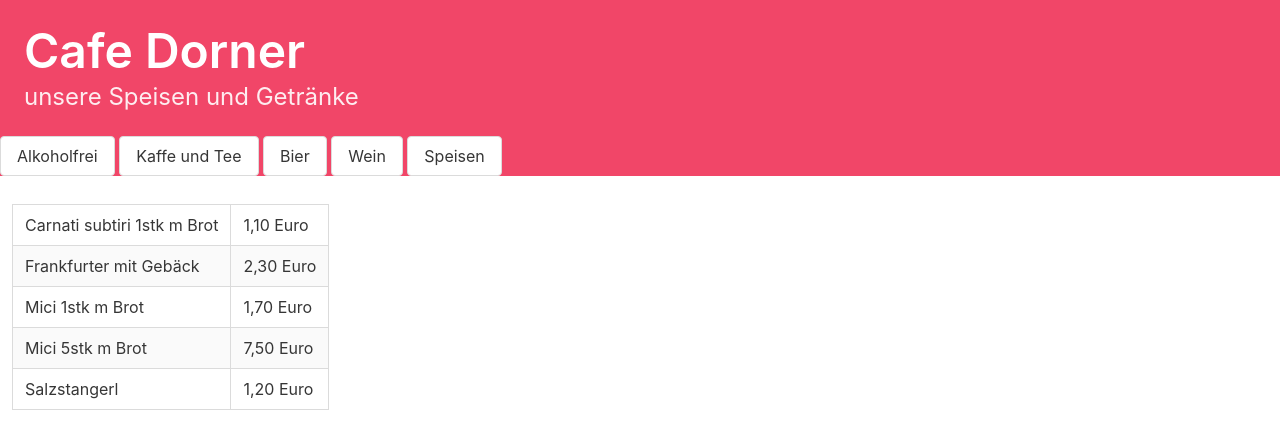
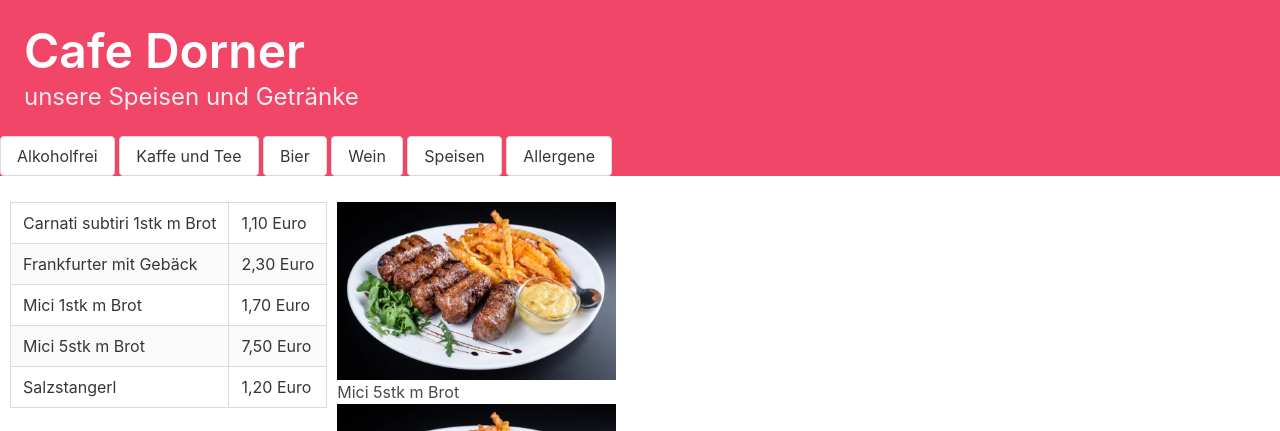
Before and after one commit to pumucklll/menue, a Django app: page /speisen/ in a window 1280 px wide. Shown: the top 431 px of the page. Run offline with Django 5.2, Linux system fonts and the light colour scheme; data comes from the database, SQL or seed files in the repository.

Commit message:
17 Bilder und Allergene

```diff
--- a/menue/urls.py
+++ b/menue/urls.py
@@ -8,6 +8,7 @@ urlpatterns = [
     path("bier/", views.menue_bier.as_view(), name="bier"),
     path("wein/", views.menue_wein.as_view(), name="wein"),
     path("speisen/", views.menue_speisen.as_view(), name="speisen"),
+    path("allergene/", views.menue_allergene.as_view(), name="allergene"),
     path('export-csv/', views.export_csv, name='export_csv'),
     path('export-query-to-csv/', views.export_query_to_csv, name='export_query_to_csv'),
     path('export-html-to-csv/', views.export_html_to_csv, name='export_html_to_csv'),
--- a/menue/views.py
+++ b/menue/views.py
@@ -137,3 +137,10 @@ class menue_alkoholfrei(ListView):
 
     def get_queryset(self):
         return Book.objects.filter(Kategorie="Alkoholfrei")
+
+class menue_allergene(ListView):
+    model = Book
+    template_name = "allergene.html"
+
+    def get_queryset(self):
+        return Book.objects.filter(Kategorie="allergene")
--- a/templates/base.html
+++ b/templates/base.html
@@ -7,6 +7,22 @@
               content="width=device-width, user-scalable=no, initial-scale=1.0, maximum-scale=1.0, minimum-scale=1.0">
         <meta http-equiv="X-UA-Compatible" content="ie=edge">
         <title>Document</title>
+        <style>
+                * {
+                  box-sizing: border-box;
+                }
+                /* Create two equal columns that floats next to each other */
+                .column {
+                  float: left;
+                  padding: 5px;
+                }
+                /* Clear floats after the columns */
+                .row:after {
+                  content: "";
+                  display: table;
+                  clear: both;
+                }
+</style>
     </head>
     <body>
         <section class="hero is-small is-danger mb-4">
@@ -23,10 +39,13 @@
             <a class="button" href='{% url "bier" %}'>Bier</a>
             <a class="button" href='{% url "wein" %}'>Wein</a>
             <a class="button" href='{% url "speisen" %}'>Speisen</a>
+            <a class="button" href='{% url "allergene" %}'>Allergene</a>
+
         </div>
         </section>
-             <div class="column is-right">
+             <div class="column" >
                     {% block content %}{% endblock %}
              </div>
+
     </body>
 </html>
--- a/templates/speisen.html
+++ b/templates/speisen.html
@@ -4,22 +4,27 @@
     <p class="subtitle is-5">
        unsere Speisen
     </p>-->
-
-
-
+    {% load static %}
+    <div class="row">
+      <div class="column is-bordered is-striped" >
           <table class="table is-bordered is-striped ">
-
                 {% for item in object_list %}
                 <tr>
                     <td>{{ item.Name }} </td>
                     <td>{{ item.Verkaufspreis |slice:"-1" }} Euro</td>
                 </tr>
+                {% endfor %}
+           </table>
+      </div>
+      <div class="column">
 
-            {% endfor %}
+          <figure class="image" >
+              <img src="{% static 'MICI.jpg' %}" alt="My image" style="width:35%">
+              <figcaption>Mici 5stk m Brot</figcaption>
+              <img src="{% static 'MICI.jpg' %}" alt="My image" style="width:35%">
+              <figcaption>Mici 1stk m Brot</figcaption>
+        </figure>
+      </div>
+    </div>
 
-        </table>
-    {% load static %}
-    <figure class="image is=96x96 is-align-content-baseline">
-                         <img src="{% static 'MICI-980x551.jpg' %}" alt="My image">
-                     </figure>
 {% endblock %}
```
Also changed, not shown: templates/allergene.html (added, +16 -0 lines), menue/static/MICI-980x551.jpg (added), menue/static/MICI.jpg (added), menue/static/allergene1.png (added), menue/static/allergene2.png (added), menue/static/allergene3.png (added), 1 other file. Lines whose indentation alone changed are shown as unchanged.
